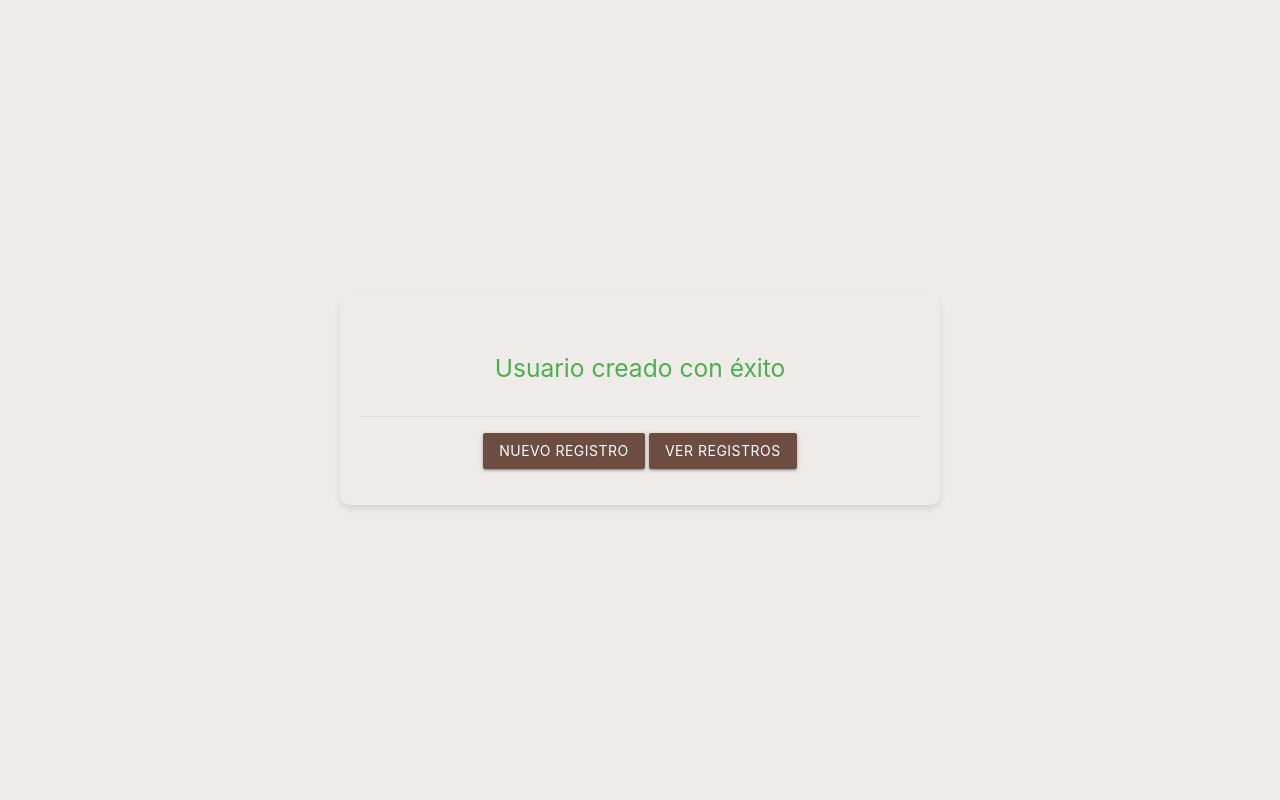
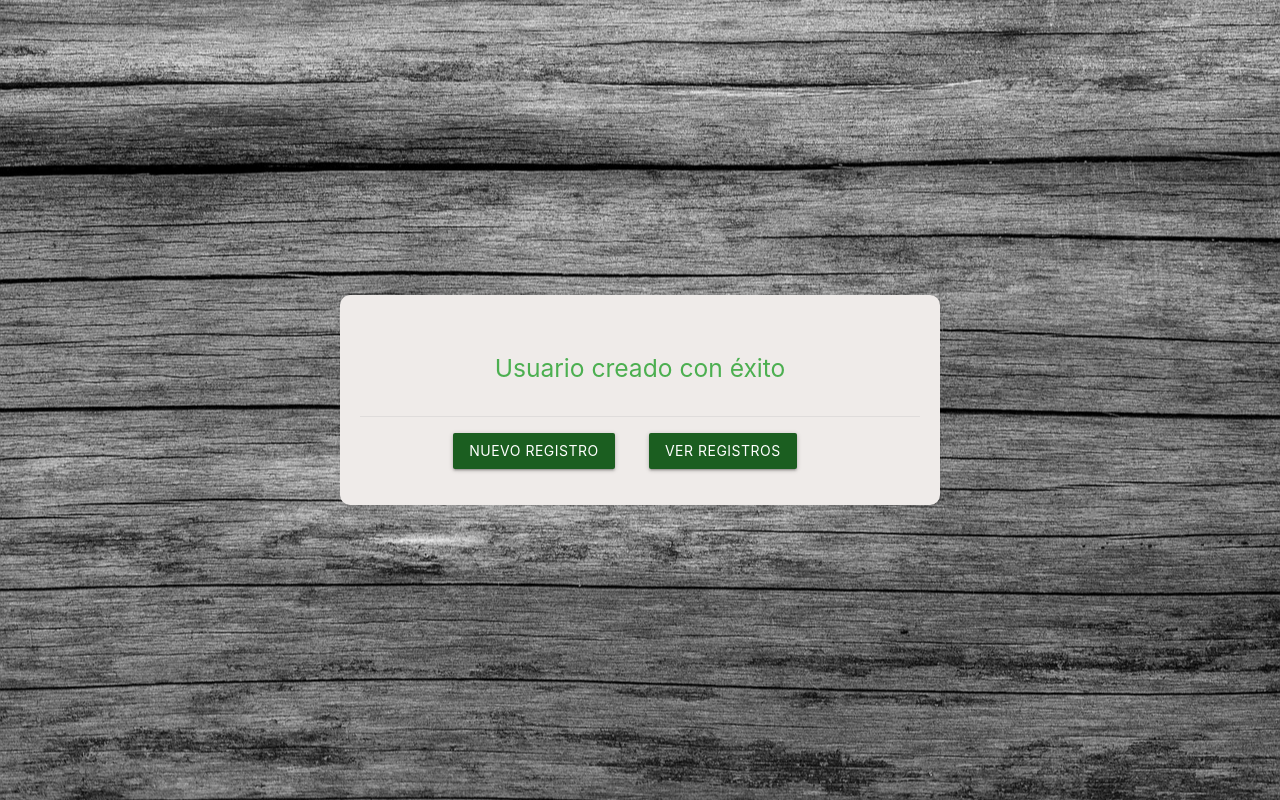
Before and after one commit to Chemislml/Programacion-web, a PHP site: page /logica/enviarRegistro.php in a window 1280 px wide. Run offline with PHP 8.4, Linux system fonts and the light colour scheme; data comes from the database, SQL or seed files in the repository; data that the repository does not hold is empty.

Commit message:
P.Final Web-1

```diff
--- a/Proyecto_Final/EliminarUsuario.php
+++ b/Proyecto_Final/EliminarUsuario.php
@@ -4,12 +4,12 @@
 <head>
     <meta charset="UTF-8">
     <meta name="viewport" content="width=device-width, initial-scale=1.0">
-    <title>Eliminar Usuario</title>
+    <title>Eliminar </title>
     <!-- Materialize CSS -->
     <link href="https://cdnjs.cloudflare.com/ajax/libs/materialize/1.0.0/css/materialize.min.css" rel="stylesheet">
     <!-- Material Icons -->
     <link href="https://fonts.googleapis.com/icon?family=Material+Icons" rel="stylesheet">
-    <link rel="shortcut icon" href="../Loginweb/Css/favicon/icon.png" type="image/x-icon">
+    <link rel="shortcut icon" href="Css/favicon/icon.png" type="image/x-icon">
 
     <style>
         body {
--- a/Proyecto_Final/Principal.php
+++ b/Proyecto_Final/Principal.php
@@ -11,12 +11,12 @@ if (!isset($no_cuenta)) {
     <head>
         <meta charset='UTF-8'>
         <meta name='viewport' content='width=device-width, initial-scale=1.0'>
-        <title>Bienvenido</title>
+        <title>Lista de Clientes</title>
         <!-- Materialize CSS -->
         <link href='https://cdnjs.cloudflare.com/ajax/libs/materialize/1.0.0/css/materialize.min.css' rel='stylesheet'>
         <!-- Material Icons -->
         <link href='https://fonts.googleapis.com/icon?family=Material+Icons' rel='stylesheet'>
-        <link rel='shortcut icon' href='../Loginweb/Css/favicon/icon.png' type='image/x-icon'>
+        <link rel='shortcut icon' href='Css/favicon/icon.png' type='image/x-icon'>
 
         <style>
 
@@ -88,7 +88,7 @@ if (!isset($no_cuenta)) {
     </head>
     <body>
         <div class='container'>
-            <h1 class='center-align header-text'>Lista de Clientes</h1>
+            <h1 class='center-align header-text'>LISTA DE CLIENTES</h1>
             <p class='right-align'>Usuario: <strong>$no_cuenta</strong></p>
             <div class='table-container'>
     ";
--- a/Proyecto_Final/index.php
+++ b/Proyecto_Final/index.php
@@ -1,7 +1,7 @@
 <link href="https://fonts.googleapis.com/icon?family=Material+Icons" rel="stylesheet">
 <link rel="stylesheet" href="https://cdnjs.cloudflare.com/ajax/libs/materialize/1.0.0/css/materialize.min.css">
-<link rel="shortcut icon" href="../Loginweb/Css/favicon/icon.png" type="image/x-icon">
-
+<link rel="shortcut icon" href="Css/favicon/icon.png" type="image/x-icon">
+<title>Inicio</title>
 
 <style>
         .card {
--- a/Proyecto_Final/indexError.php
+++ b/Proyecto_Final/indexError.php
@@ -1,7 +1,7 @@
 <link href="https://fonts.googleapis.com/icon?family=Material+Icons" rel="stylesheet">
 <link rel="stylesheet" href="https://cdnjs.cloudflare.com/ajax/libs/materialize/1.0.0/css/materialize.min.css">
-<link rel="shortcut icon" href="../Loginweb/Css/favicon/icon.png" type="image/x-icon">
-
+<link rel="shortcut icon" href="Css/favicon/icon.png" type="image/x-icon">
+<title>Inicio</title>
 
 <style>
          .card {
--- a/Proyecto_Final/logica/enviarRegistro.php
+++ b/Proyecto_Final/logica/enviarRegistro.php
@@ -21,8 +21,12 @@ $count = mysqli_num_rows($resultado);
     <link href="https://fonts.googleapis.com/icon?family=Material+Icons" rel="stylesheet">
     <style>
         body {
-            background-color: #efebe9; /* Marrón claro */
             display: flex;
+            background-image: url(Css/img/fondo_re.jpg);
+            background-position: center;
+            background-repeat: no-repeat;
+            background-size: cover;
+            background-attachment: fixed;
             justify-content: center;
             align-items: center;
             min-height: 100vh;
@@ -37,14 +41,17 @@ $count = mysqli_num_rows($resultado);
             box-shadow: 0 4px 6px rgba(0, 0, 0, 0.1); /* Sombra suave */
         }
         .btn-custom {
-            background-color: #6d4c41 !important; /* Marrón oscuro */
+            background-color: #1b5e20  !important;
+            margin-right: 30px;
+            transition: transform 0.3s ease-in-out;
         }
         .btn-custom:hover {
-            background-color: #5d4037 !important; /* Marrón más oscuro */
+            background-color: #1b5e20 !important;
+            transform: scale(1.05);
         }
     </style>
 </head>
-<body>
+<body >
     <div class="card brown lighten-5">
         <div class="card-content center-align">
             <!-- Mensajes -->
@@ -56,7 +63,7 @@ $count = mysqli_num_rows($resultado);
                     nombre_usuario, carrera, no_cuenta, direccion, telefono, email, password
                 ) VALUES (
                     '$_POST[nombre_usuario]',
-                    '$_POST[carrera]',
+                    'ico',
                     '$_POST[no_cuenta]',
                     '$_POST[direccion]',
                     '$_POST[telefono]',
```
Also changed, not shown: Proyecto_Final/Registro.php (+3 -8 lines).
